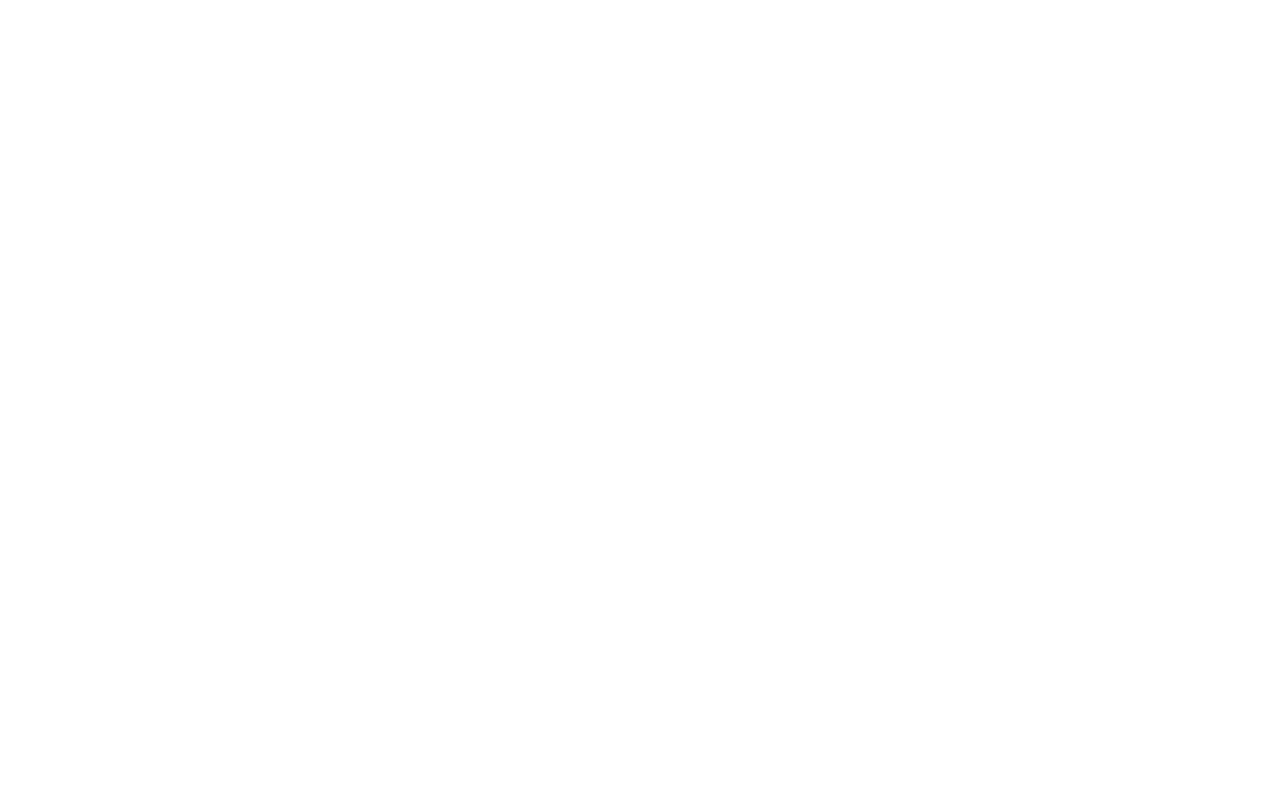
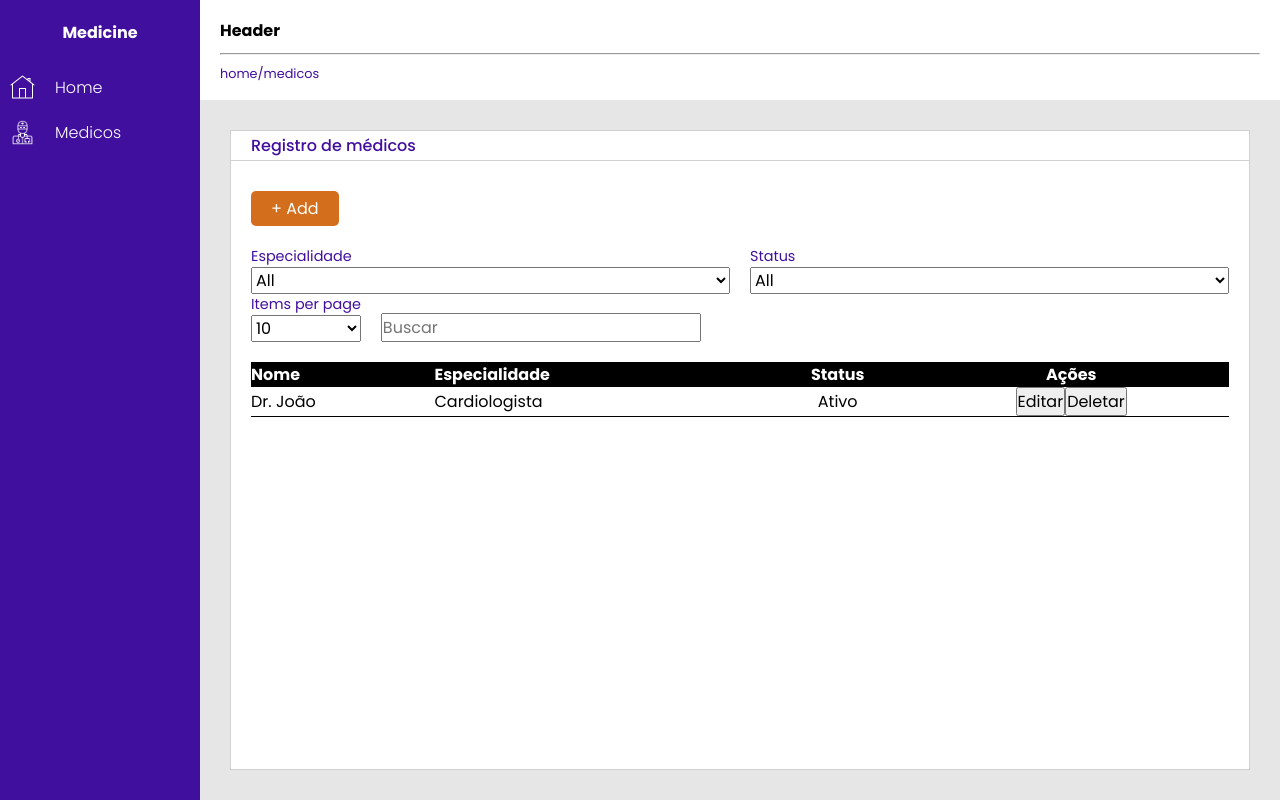
Before and after one commit to rafagfran/projeto-lp2, a React (Vite) app in the folder medicine/: page /home/medicos in a window 1280 px wide. Before the commit this address had no page. Built offline with nearby package versions, Linux system fonts and the light colour scheme.

Commit message:
Rota atual agora aparece no header, botao agora é um componente

```diff
--- /dev/null
+++ b/medicine/src/components/common/Button.jsx
@@ -0,0 +1,18 @@
+import React from 'react'
+import styles from '../../styles/components/common/Button.module.css'
+import { useNavigate } from 'react-router-dom'
+
+const Button = ({text, action}) => {
+  const navigate = useNavigate()
+
+  function handleClick() {
+    navigate('/medicos/cadastrar')
+  }
+  return (
+    <button className={styles.button_base} onClick={handleClick}>
+            {text}
+    </button>
+  )
+}
+
+export default Button
--- a/medicine/src/components/layout/header/Header.jsx
+++ b/medicine/src/components/layout/header/Header.jsx
@@ -1,14 +1,19 @@
-import React from 'react'
-import Style from '../../../styles/components/layout/header/Header.module.css'
+import React from 'react';
+import { useLocation } from 'react-router-dom'; // Importa o hook useLocation do React Router
+
+import styles from '../../../styles/components/layout/header/Header.module.css';
 
 const Header = () => {
+  const location = useLocation();
+  const rotaAtual = location.pathname.slice(1);// Obtém a localização atual
+
   return (
-    <header>
-      <h1>header</h1>
-      <hr/>
-      <span>home /</span>
+    <header className={styles.header}>
+      <h1>Header</h1>
+      <hr />
+      <span id={styles.rota_atual}>{rotaAtual}</span>
     </header>
-  )
+  );
 }
 
-export default Header
+export default Header;
--- a/medicine/src/components/layout/sidebar/Sidebar.jsx
+++ b/medicine/src/components/layout/sidebar/Sidebar.jsx
@@ -15,10 +15,10 @@ const Sidebar = () => {
         <nav>
           <ul>
             <li>
-              <Link to="/"><img src={homeIcon} alt="icon-home" />Home</Link>
+              <Link to="/home"><img src={homeIcon} alt="icon-home" />Home</Link>
             </li>
             <li>
-              <Link to="/medicos"><img src={medicoIcon} alt="icon-medico" />Medicos</Link>
+              <Link to="/home/medicos"><img src={medicoIcon} alt="icon-medico" />Medicos</Link>
             </li>
           </ul>
         </nav>
--- a/medicine/src/pages/medicos/Medicos.jsx
+++ b/medicine/src/pages/medicos/Medicos.jsx
@@ -1,16 +1,17 @@
 import React from 'react';
 import styles from '../../styles/pages/medicos/Medicos.module.css';
+import Button from '../../components/common/Button';
 
 const Medicos = () => {
   return (
     <section className={styles.medicos}>
       <div className={styles.container}>
-        <header className={styles.top}>
+        <header className={styles.header}>
           <h2>Registro de médicos</h2>
         </header>
         <div className={styles.body}>
           <div className={styles.add}>
-            <button>+ Add</button>
+            <Button text="+ Add" />
           </div>
           <div className={styles.filters}>
             <div className={styles.first_line}>
@@ -45,18 +46,18 @@ const Medicos = () => {
             <table>
               <thead>
                 <tr>
-                  <th>Nome</th>
-                  <th>Especialidade</th>
-                  <th>Status</th>
-                  <th>Ações</th>
+                  <th id={styles.th_nome}>Nome</th>
+                  <th id={styles.th_especialidade}>Especialidade</th>
+                  <th id={styles.th_status}>Status</th>
+                  <th id={styles.th_acoes}>Ações</th>
                 </tr>
               </thead>
               <tbody>
                 <tr>
                   <td>Dr. João</td>
                   <td>Cardiologista</td>
-                  <td>Ativo</td>
-                  <td>
+                  <td id={styles.td_status}>Ativo</td>
+                  <td id={styles.td_acoes}>
                     <button>Editar</button>
                     <button>Deletar</button>
                   </td>
--- a/medicine/src/routes/AppRoutes.jsx
+++ b/medicine/src/routes/AppRoutes.jsx
@@ -8,8 +8,8 @@ const AppRoutes = () => {
     <BrowserRouter>
         <Routes>
             <Route path="/" element={<PaginaBase />}>
-                <Route index element={<Home/>} />
-                <Route path="/medicos" element={<Medicos/>} />
+                <Route path="home" element={<Home/>}/>
+                <Route path="home/medicos" element={<Medicos/>} />
             </Route>
         </Routes>
     </BrowserRouter>
--- /dev/null
+++ b/medicine/src/styles/components/common/Button.module.css
@@ -0,0 +1,11 @@
+.button_base{
+    background-color: #d36e1c;
+    border: none;
+    color: white;
+    padding:5px 20px;
+    text-align: center;
+    text-decoration: none;
+    display: inline-block;
+    cursor: pointer;
+    border-radius: 5px;
+}
--- a/medicine/src/styles/components/layout/header/Header.module.css
+++ b/medicine/src/styles/components/layout/header/Header.module.css
@@ -1,8 +1,14 @@
-header{
+.header{
     background: white;
     height: 100px;
     padding: 10px 20px;
     display: flex;
     flex-direction: column;
     justify-content: center;
+    gap: 10px;
 }
+
+#rota_atual {
+    font-size: .8rem;
+    color: #410f9e;
+}
--- a/medicine/src/styles/pages/medicos/Medicos.module.css
+++ b/medicine/src/styles/pages/medicos/Medicos.module.css
@@ -8,14 +8,20 @@
     display: flex;
     height: 100%;
     flex-direction: column;
-    border: 1px solid black;
+    border: 1px solid #d1d1d1;
 
 }
 
-.top{
-    border-bottom: 1px solid black;
+.header{
+    border-bottom: 1px solid #d1d1d1;
     padding: 2px 20px;
     margin-bottom: 30px;
+}
+
+.header > h2{
+    font-weight: 500;
+    font-size: 1rem;
+    color: #410f9e;
 }
 
 .body{
@@ -37,6 +43,11 @@
     flex: 1;
 }
 
+label{
+    color: #410f9e;
+    font-size: .9rem;
+}
+
 .first_line{
     display: flex;
     gap: 20px;
@@ -55,7 +66,7 @@
 }
 
 .buscar > input{
-    width: 300px;
+    width: 400px;
     border: 1px solid rgb(153, 151, 151);
 }
 
@@ -73,9 +84,22 @@
     background: rgb(0, 0, 0);
     color: white;
 }
-.table > table > thead th{
+.table > table > thead > tr > th{
     text-align: start;
 }
+
+
+.table > table > thead > tr > #th_status,
+.table > table > thead > tr > #th_acoes{
+    text-align: center;
+}
+
+.table > table > tbody > tr > #td_status,
+.table > table > tbody > tr > #td_acoes{
+   text-align: center;
+}
+
+
 .table > table > tbody > tr {
     border-bottom: 1px solid black;
 }
```
